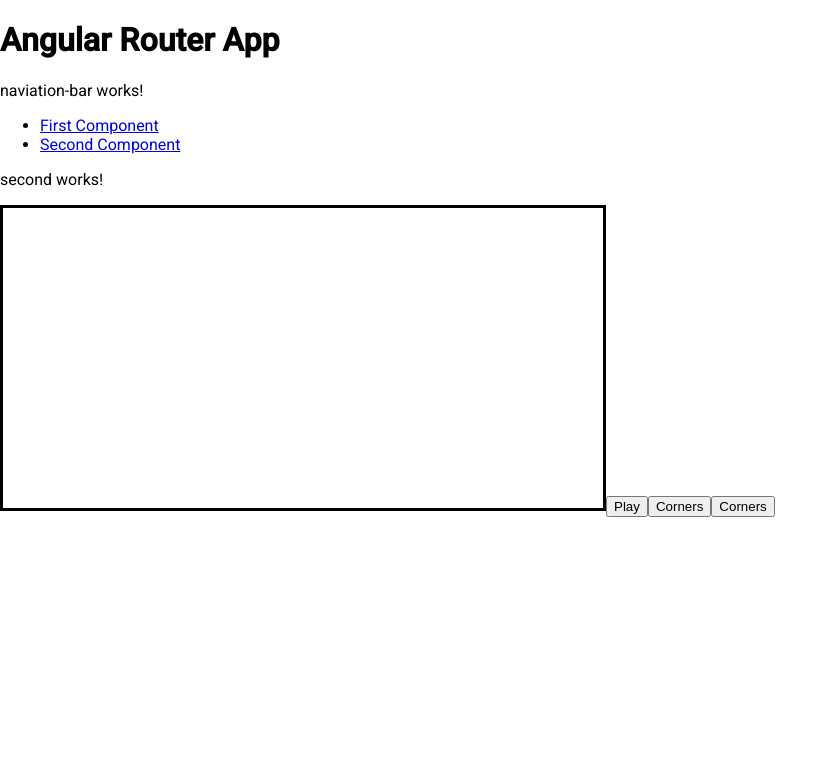
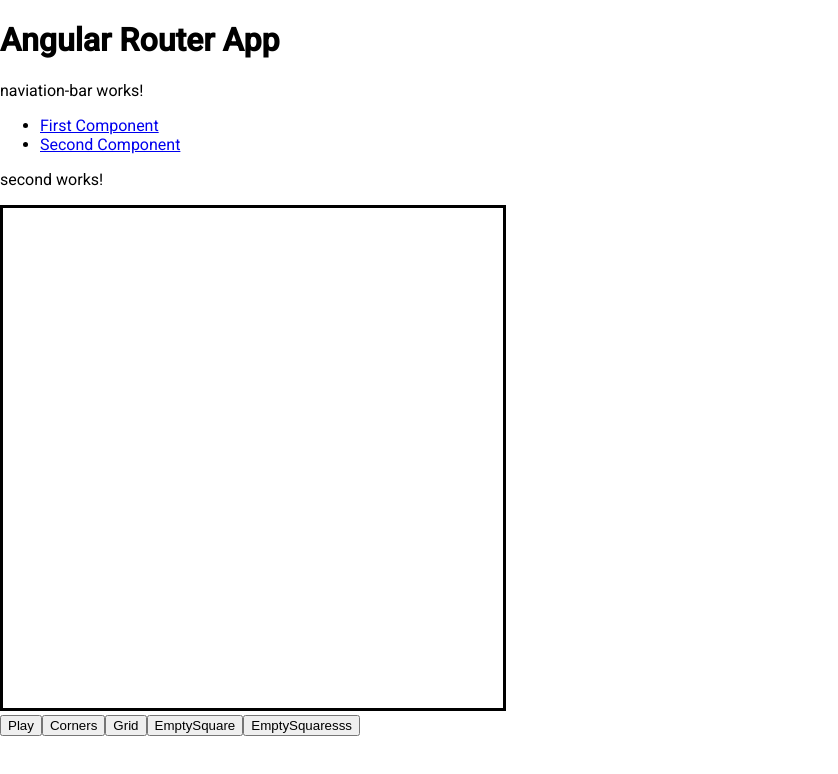
Before and after one commit to RomanBulinski/GraficDesigner, an Angular app: page /second in a window 1280 px wide. Shown: the top 774 px of the page, without its empty margins (0-838 px from the left). Built offline with nearby package versions, Linux system fonts and the light colour scheme.

Commit message:
array and loops

```diff
--- a/src/app/second/second.component.html
+++ b/src/app/second/second.component.html
@@ -1,5 +1,10 @@
 <p>second works!</p>
-<canvas #canvas width="600" height="300"></canvas>
-<button (click)="animate()">Play</button>
-<button (click)="drawCorners()">Corners</button>
-<button (click)="drawChessboard()">Corners</button>
+
+<canvas #canvas width="500" height="500"></canvas>
+<div fxLayout="column" fxLayoutAlign="space-between center" fxLayoutGap="20" >
+  <button (click)="animate()">Play</button>
+  <button (click)="drawCorners()">Corners</button>
+  <button (click)="drawChessboard()">Grid</button>
+  <button (click)="drawEmptySquare(20,20, 4,50,50)">EmptySquare</button>
+  <button (click)="drawEmptySquares()">EmptySquaresss</button>
+</div>
--- a/src/app/second/second.component.ts
+++ b/src/app/second/second.component.ts
@@ -8,9 +8,10 @@
 })
 export class SecondComponent implements OnInit {
 
-  constructor() { }
+  constructor() {
+  }
 
-  @ViewChild('canvas', { static: true })
+  @ViewChild('canvas', {static: true})
   canvas: ElementRef<HTMLCanvasElement>;
 
   private ctx: CanvasRenderingContext2D;
@@ -32,17 +33,55 @@
     square.draw(0, 0, 10);
 
     const square2 = new SquareComponent(this.ctx);
-    square2.draw(59, 0, 10);
+    square2.draw(49, 0, 10);
 
     const square3 = new SquareComponent(this.ctx);
     square2.draw(0, 29, 10);
 
     const square4 = new SquareComponent(this.ctx);
-    square2.draw(59, 29, 10);
+    square2.draw(49, 29, 10);
   }
 
   drawChessboard(): void {
-
+    this.ctx.fillStyle = 'blue';
+    let yPosition = 0;
+    for (let j = 0; j < 5; j++) {
+      let xPosition = 0;
+      for (let i = 0; i < 5; i++) {
+        new SquareComponent(this.ctx).draw(xPosition, yPosition, 10);
+        xPosition = xPosition + 5;
+      }
+      yPosition = yPosition + 5;
+    }
   }
 
+  drawEmptySquares(): void {
+    this.ctx.fillStyle = 'blue';
+    const gap = 20;
+    const startX = 10;
+    const startY = 10;
+    const width = 40;
+    const height = 40;
+    let positionY = startY;
+    for (let j = 0; j < 5; j++) {
+      let positionX = startX;
+      for (let i = 0; i < 5; i++) {
+
+        this.drawEmptySquare( positionX, positionY, i + 2, width, height );
+        if (Math.random() > 0.5){
+          this.drawEmptySquare( positionX + 5, positionY + 5, i + 2, width - 10, height - 10 );
+        }
+        positionX = startX + ((width + gap) * (i + 1));
+      }
+      positionY = startY + ((height + gap) * (j + 1));
+    }
+  }
+
+  drawEmptySquare(posistionX: number, posisotionY: number, lineWidth: number, width: number, height: number): void {
+    this.ctx.fillStyle = 'blue';
+    this.ctx.lineWidth = lineWidth;
+    this.ctx.beginPath();
+    this.ctx.rect(posistionX, posisotionY, width, height);
+    this.ctx.stroke();
+  }
 }
--- a/src/app/square/square.component.ts
+++ b/src/app/square/square.component.ts
@@ -11,11 +11,11 @@
     private ctx: CanvasRenderingContext2D
   ) { }
 
-  draw(x: number, y: number, z: number) {
+  draw(x: number, y: number, z: number): void {
     this.ctx.fillRect(z * x, z * y, z, z);
   }
 
-  move(y: number, z: number) {
+  move(y: number, z: number): void {
     const max = this.ctx.canvas.width / z;
     const canvas = this.ctx.canvas;
     let x = 0;
```
Also changed, not shown: src/app/app.module.ts (+12 -13 lines).
